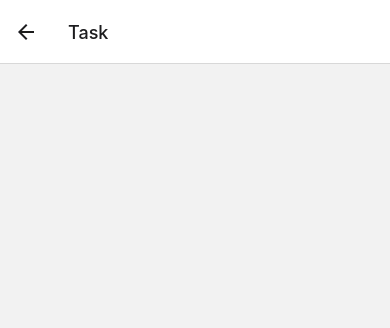
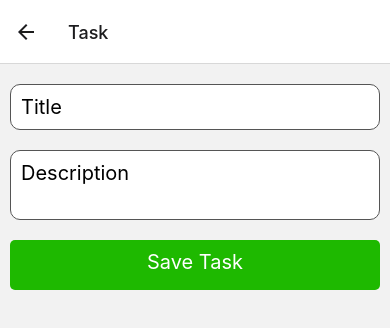
Before and after one commit to Ik3nna/firstApp, a React Native app: screen /Task in a window 390 px wide. Both pictures are taken after a click on the button 26 px from the left and 32 px from the top of the page. Shown: the top 328 px of the page. Built offline with nearby package versions, Linux system fonts and the light colour scheme.

Commit message:
feat: Setup of redux

```diff
--- a/package.json
+++ b/package.json
@@ -23,6 +23,7 @@
     "@react-navigation/material-top-tabs": "^6.6.3",
     "@react-navigation/native": "^6.1.7",
     "@react-navigation/stack": "^6.3.17",
+    "@reduxjs/toolkit": "^1.9.5",
     "expo": "~49.0.8",
     "expo-camera": "~13.4.2",
     "expo-constants": "~14.4.2",
@@ -42,7 +43,8 @@
     "react-native-reanimated": "~3.3.0",
     "react-native-safe-area-context": "4.6.3",
     "react-native-screens": "~3.22.0",
-    "react-native-tab-view": "^3.5.2"
+    "react-native-tab-view": "^3.5.2",
+    "react-redux": "^8.1.2"
   },
   "devDependencies": {
     "@babel/core": "^7.20.0"
--- /dev/null
+++ b/src/components/customButton.js
@@ -0,0 +1,37 @@
+import { Pressable, StyleSheet, Text} from 'react-native'
+import React from 'react'
+
+export default function CustomButton({ title, style, color, onPressFunction }) {
+  return (
+    <Pressable
+        onPress={onPressFunction}
+        hitSlop={{ top: 10, bottom: 10, right: 10, left: 10 }}
+        android_ripple={{ color: "#00000050" }}
+        style={({ pressed })=>[
+            { backgroundColor: pressed ? '#dddddd' : color },
+            styles.button,
+            { ...style }
+        ]}
+    >
+        <Text style={styles.text}>
+            {title}
+        </Text>
+    </Pressable>
+  )
+}
+
+const styles = StyleSheet.create({
+    text: {
+        color: '#ffffff',
+        fontSize: 20,
+        margin: 10,
+        textAlign: 'center',
+    },
+    button: {
+        width: 150,
+        height: 50,
+        alignItems: 'center',
+        borderRadius: 5,
+        margin: 10,
+    },
+})
--- /dev/null
+++ b/src/redux/index.js
@@ -0,0 +1,10 @@
+import { configureStore } from "@reduxjs/toolkit";
+import todoSlice from "./todo-slice";
+
+const store = configureStore({
+    reducer: {
+        todo: todoSlice.reducer,
+    }
+});
+
+export default store;
--- /dev/null
+++ b/src/redux/todo-slice.js
@@ -0,0 +1,20 @@
+import { createSlice } from "@reduxjs/toolkit";
+
+const todoSlice = createSlice({
+    name: "todos",
+    initialState: {
+        todos_List: []
+    },
+    reducers: {
+        addTodo (state, action) {
+
+        },
+        deleteTodo (state, action) {
+
+        }
+    }
+})
+
+export const todoActions = todoSlice.actions;
+
+export default todoSlice;
--- a/src/screens/task.js
+++ b/src/screens/task.js
@@ -1,18 +1,51 @@
-import { StyleSheet, Text, View } from 'react-native'
-import React from 'react'
+import { StyleSheet, TextInput, Text, View } from 'react-native'
+import React, { useState } from 'react';
+import CustomButton from '../components/customButton';
 
 export default function Task() {
+  const [title, setTitle] = useState("");
+  const [desc, setDesc] = useState("");
+
   return (
     <View style={styles.body}>
-
+      <TextInput
+        style={styles.input}
+        placeholder='Title'
+        value={title}
+        onChangeText={(value)=>setTitle(value)}
+      />
+      <TextInput
+        style={styles.input}
+        placeholder='Description'
+        multiline
+        value={desc}
+        onChangeText={(value)=>setDesc(value)}
+      />
+      <CustomButton
+        title="Save Task"
+        color="#1eb900"
+        style={{ width: "100%" }}
+        onPress
+      />
     </View>
   )
 }
 
 const styles = StyleSheet.create({
-    body: {
-        flex: 1,
-        alignItems: "center",
-        padding: 10
-    }
+  body: {
+    flex: 1,
+    alignItems: "center",
+    padding: 10
+  },
+  input: {
+    width: "100%",
+    borderWidth: 1,
+    borderColor: "#555555",
+    borderRadius: 10,
+    backgroundColor: "#ffffff",
+    padding: 10,
+    textAlign: "left",
+    fontSize: 20,
+    margin: 10,
+  }
 })
```
Also changed, not shown: App.js (+5 -2 lines), 1 other file (tests, documents, lock files or other folders).
